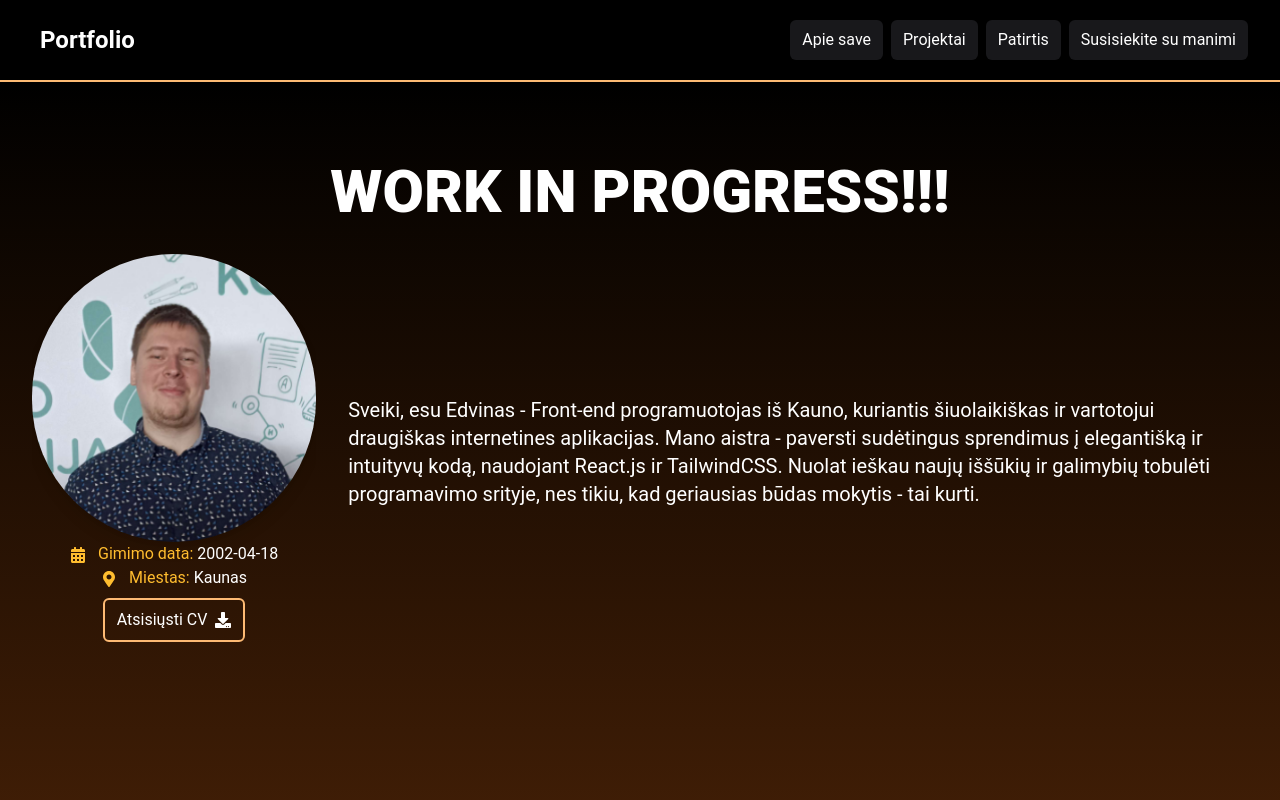
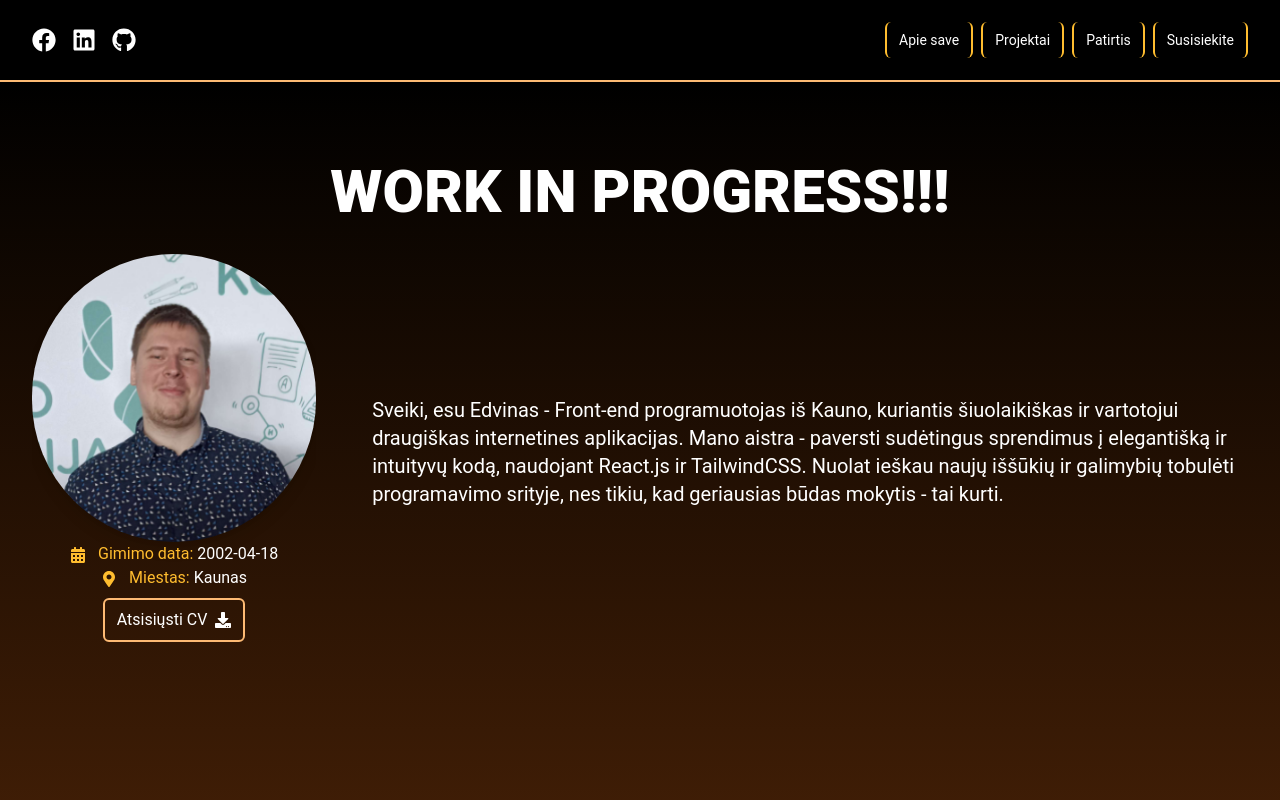
Before and after one commit to InfinitePurge/my-blog, a React (Vite) app: page / in a window 1280 px wide. Shown: the top 800 px of the page. Built offline with nearby package versions, Linux system fonts and the light colour scheme.

Commit message:
contact from added and functional

```diff
--- a/package.json
+++ b/package.json
@@ -10,6 +10,7 @@
     "preview": "vite preview"
   },
   "dependencies": {
+    "@emailjs/browser": "^4.4.1",
     "framer-motion": "^12.4.3",
     "react": "^19.0.0",
     "react-dom": "^19.0.0",
--- a/src/Components/Contact.jsx
+++ b/src/Components/Contact.jsx
@@ -1,14 +1,16 @@
-import React from 'react'
+import React, { useState } from 'react';
+import ContactModal from './ContactModal';
 import Reveal from '../Animations/Reveal'
 import { FaEnvelope } from 'react-icons/fa'
 
 
 const Contact = () => {
+  const [isContactModalOpen, setIsContactModalOpen] = useState(false);
   return (
     <section id='contact' className='bg-transparent border-b-2  border-orange-300 w-[80%] mx-auto py-20 mb-4'>
       <div className='flex flex-col items-center gap-8 mx-auto  px-4 sm:px-6 lg:px-8'>
         <Reveal>
-          <h1 className='text-white text-4xl font-bold'>
+          <h1 className='text-white text-4xl font-bold text-center'>
             Susisiekite su manimi
           </h1>
         </Reveal>
@@ -39,13 +41,17 @@ const Contact = () => {
         </Reveal>
         <Reveal>
         <div>
-          <a
-            className="text-white border-2 mt-2 hover:bg-[#ffa500] hover:text-black font-bold border-orange-300 rounded-md px-3 py-2 flex items-center gap-2"
-             href=""
-          >
-            Susisiekimo forma
-          </a>
-        </div>
+        <a
+                onClick={() => setIsContactModalOpen(true)}
+                className="text-white border-2 mt-2 hover:bg-[#ffa500] hover:text-black font-bold border-orange-300 rounded-md px-3 py-2 flex items-center gap-2 cursor-pointer"
+            >
+                Susisiekimo forma
+            </a>
+            </div>
+            <ContactModal
+                isOpen={isContactModalOpen}
+                onClose={() => setIsContactModalOpen(false)} />
+
         </Reveal>
         <h2 className='text-white text-center text-xl my-4 flex'>
           <Reveal>
--- /dev/null
+++ b/src/Components/ContactModal.jsx
@@ -0,0 +1,134 @@
+import React, { useState, useRef } from 'react';
+import { FaTimes, FaEnvelope, FaPhone, FaLinkedin } from 'react-icons/fa';
+import emailjs from '@emailjs/browser';
+
+const ContactModal = ({ isOpen, onClose }) => {
+    const form = useRef();
+    const [isSubmitting, setIsSubmitting] = useState(false);
+    const [submitStatus, setSubmitStatus] = useState(null);
+
+    const handleSubmit = (e) => {
+        e.preventDefault();
+        setIsSubmitting(true);
+        setSubmitStatus(null);
+
+        emailjs.sendForm(
+            'service_kdbdofg', //  EmailJS service ID
+            'template_z02p9ys', //  EmailJS template ID
+            form.current,
+            '0G6hhYrDZf1OR3-Zk' //  EmailJS public key
+        )
+        .then((result) => {
+            setSubmitStatus('success');
+            form.current.reset();
+            setTimeout(() => {
+                onClose();
+                setSubmitStatus(null);
+            }, 2000);
+        })
+        .catch((error) => {
+            setSubmitStatus('error');
+        })
+        .finally(() => {
+            setIsSubmitting(false);
+        });
+    };
+
+    if (!isOpen) return null;
+
+    return (
+        <div className="fixed inset-0 flex items-center justify-center z-50">
+            <div className="absolute inset-0 bg-black opacity-50" onClick={onClose}></div>
+            <div className="bg-[#121212] rounded-xl border-2 border-orange-300 p-8 max-w-md w-full mx-4 relative z-10">
+            <button
+                    onClick={onClose}
+                    className="absolute top-4 right-4 text-white hover:text-[#ffbd2f] transition-colors"
+                >
+                    <FaTimes size={24} />
+                </button>
+
+                <h2 className="text-2xl font-bold text-white mb-6 text-center">
+                    Susisiekite su manimi
+                </h2>
+
+                {submitStatus === 'success' && (
+                    <div className="mb-4 p-2 bg-green-500 text-white rounded-md text-center">
+                        Žinutė išsiųsta sėkmingai!
+                    </div>
+                )}
+                {submitStatus === 'error' && (
+                    <div className="mb-4 p-2 bg-red-500 text-white rounded-md text-center">
+                        Klaida! Bandykite dar kartą.
+                    </div>
+                )}
+
+
+                <div className="mb-6 space-y-3">
+                    <div className="flex items-center text-white gap-3">
+                        <FaEnvelope className="text-[#ffbd2f]" />
+                        <a href="mailto:edvinasbabilas@gmail.com" className="hover:text-[#ffbd2f] transition-colors">
+                            edvinasbabilas@gmail.com
+                        </a>
+                    </div>
+                    <div className="flex items-center text-white gap-3">
+                        <FaPhone className="text-[#ffbd2f]" />
+                        <a href="tel:+37060000000" className="hover:text-[#ffbd2f] transition-colors">
+                            +370 60207083
+                        </a>
+                    </div>
+                    <div className="flex items-center text-white gap-3">
+                        <FaLinkedin className="text-[#ffbd2f]" />
+                        <a href="https://www.linkedin.com/in/edvinas-babilas/"
+                           target="_blank"
+                           rel="noopener noreferrer"
+                           className="hover:text-[#ffbd2f] transition-colors">
+                            LinkedIn Profile
+                        </a>
+                    </div>
+                </div>
+
+                <form ref={form} onSubmit={handleSubmit} className="space-y-4">
+                    <div>
+                        <input
+                            type="text"
+                            name="user_name"
+                            placeholder="Jūsų vardas arba kompanijos pav."
+                            className="w-full p-2 bg-zinc-800 text-white rounded-md focus:outline-none focus:ring-2 focus:ring-[#ffbd2f]"
+                            required
+                        />
+                    </div>
+                    <div>
+                        <input
+                            type="email"
+                            name="user_email"
+                            placeholder="El. paštas"
+                            className="w-full p-2 bg-zinc-800 text-white rounded-md focus:outline-none focus:ring-2 focus:ring-[#ffbd2f]"
+                            required
+                        />
+                    </div>
+                    <div>
+                        <textarea
+                            name="message"
+                            placeholder="Jūsų žinutė"
+                            rows="4"
+                            className="w-full p-2 bg-zinc-800 text-white rounded-md focus:outline-none focus:ring-2 focus:ring-[#ffbd2f]"
+                            required
+                        ></textarea>
+                    </div>
+                    <button
+                        type="submit"
+                        disabled={isSubmitting}
+                        className={`w-full py-2 px-4 rounded-md font-medium transition-colors
+                            ${isSubmitting
+                                ? 'bg-gray-500 cursor-not-allowed'
+                                : 'bg-[#ffbd2f] text-black hover:bg-[#ffa500]'}`}
+                    >
+                        {isSubmitting ? 'Siunčiama...' : 'Siųsti'}
+                    </button>
+                </form>
+            </div>
+        </div>
+    );
+};
+
+export default ContactModal;
--- a/src/Components/Hero.jsx
+++ b/src/Components/Hero.jsx
@@ -9,14 +9,15 @@ const Hero = () => {
       <section id='home' className="bg-transparent py-20 mb-4">
         <div className="max-w-7xl mx-auto px-4 sm:px-6 lg:px-8">
           <div className="flex flex-col items-center gap-8">
-            <Reveal>
-              <h1 className="text-4xl font-extrabold text-white sm:text-5xl md:text-6xl">
-                WORK IN PROGRESS!!!
-              </h1>
-            </Reveal>
+            <div className='flex justify-center items-center text-center'>
+              <Reveal>
+                <h1 className="text-4xl font-extrabold text-white sm:text-5xl md:text-6xl">
+                  WORK IN PROGRESS!!!
+                </h1>
+              </Reveal>
+            </div>
             <div className="flex flex-col md:flex-row items-center">
-
-              <div className="float-left mr-8">
+              <div className="float-left mr-8 ">
                 <Reveal>
                   <img
                     src="/face.png"
@@ -44,7 +45,7 @@ const Hero = () => {
               </div>
 
               <Reveal>
-                <p className="text-xl text-white mt-2">
+                <p className="text-xl text-white mt-2 ml-6">
                   Sveiki, esu Edvinas - Front-end programuotojas iš Kauno, kuriantis šiuolaikiškas ir
                   vartotojui draugiškas internetines aplikacijas. Mano aistra - paversti sudėtingus
                   sprendimus į elegantišką ir intuityvų kodą, naudojant React.js ir TailwindCSS.
--- a/src/Components/Navbar.jsx
+++ b/src/Components/Navbar.jsx
@@ -1,41 +1,64 @@
 import React from 'react'
 import { HashLink as Link } from 'react-router-hash-link'
+import { FaFacebook, FaLinkedin, FaGithub } from 'react-icons/fa'
 
 const Navbar = (projects) => {
   return (
 <nav className="bg-black border-b-2 border-orange-300 sticky top-0 z-50">
     <div className="mx-auto max-w-7xl px-2 sm:px-6 lg:px-8">
-        <div className="flex h-20 items-center justify-between">
-          <div
-            className="flex flex-1 items-center justify-center md:items-stretch md:justify-start"
+        <div className="flex h-auto min-h-20 items-center justify-between flex-col sm:flex-row py-2">
+            <div className="flex w-full items-center justify-between flex-col sm:flex-row gap-4">
+                <div className="flex items-center gap-4">
+                    <a className='text-white text-2xl transition-all duration-300 ease-in-out hover:text-[#ffbd2f] hover:scale-125 hover:-translate-y-1'
+                        href="https://www.facebook.com/edvinas.babilas"
+                        target='_blank'
+                        rel='noopener noreferrer'>
+                        <FaFacebook />
+                    </a>
+                    <a className='text-white text-2xl transition-all duration-300 ease-in-out hover:text-[#ffbd2f] hover:scale-125 hover:-translate-y-1'
+                        href="https://www.linkedin.com/in/edvinas-babilas/"
+                        target='_blank'
+                        rel='noopener noreferrer'>
+                        <FaLinkedin />
+                    </a>
+                    <a className='text-white text-2xl transition-all duration-300 ease-in-out hover:text-[#ffbd2f] hover:scale-125 hover:-translate-y-1'
+                        href="https://github.com/InfinitePurge?tab=overview&from=2025-03-01&to=2025-03-09"
+                        target='_blank'
+                        rel='noopener noreferrer'>
+                        <FaGithub />
+                    </a>
+                </div>
+
+                <div className="flex items-center">
+                    <div className="flex flex-wrap justify-center gap-2">
+                        <Link
+                            smooth
+                            to="#about"
+                            className="text-white hover:bg-[#ffbd2f] border-r-2 border-[#ffbd2f]  border-l-2 hover:text-black px-3 py-2 rounded-md text-sm transition-all duration-300"
                         >
-            <Link className="flex flex-shrink-0 items-center mr-4" to="#home">
-              <span className="hidden md:block text-white text-2xl font-bold ml-2"
-                >Portfolio</span
+                            Apie save
+                        </Link>
+                        <Link
+                            smooth
+                            to="#projects"
+                            className="text-white hover:bg-[#ffbd2f] border-r-2 border-[#ffbd2f]  border-l-2 hover:text-black px-3 py-2 rounded-md text-sm transition-all duration-300"
                         >
+                            Projektai
                         </Link>
-            <div className="md:ml-auto">
-              <div className="flex space-x-2">
                         <Link
-                  to="#about"
-                  className="bg-zinc-900 hover:bg-[#ffbd2f] border-orange-300 hover:text-black text-white rounded-md px-3 py-2"
-                  >Apie save</Link
+                            smooth
+                            to="#experience"
+                            className="text-white hover:bg-[#ffbd2f] border-r-2 border-[#ffbd2f]  border-l-2 hover:text-black px-3 py-2 rounded-md text-sm transition-all duration-300"
                         >
+                            Patirtis
+                        </Link>
                         <Link
-                  to="#projects"
-                  className="bg-zinc-900 hover:bg-[#ffbd2f] border-orange-300 hover:text-black text-white rounded-md px-3 py-2"
-                  >Projektai</Link
+                            smooth
+                            to="#contact"
+                            className="text-white hover:bg-[#ffbd2f] border-r-2 border-[#ffbd2f]  border-l-2 hover:text-black px-3 py-2 rounded-md text-sm transition-all duration-300"
                         >
-                <Link
-                  to="#experience"
-                  className="bg-zinc-900 hover:bg-[#ffbd2f] border-orange-300 hover:text-black text-white rounded-md px-3 py-2"
-                  >Patirtis</Link
-                >
-                <Link
-                  to="#contact"
-                  className="bg-zinc-900 hover:bg-[#ffbd2f] border-orange-300 hover:text-black text-white rounded-md px-3 py-2"
-                  >Susisiekite su manimi</Link
-                >
+                            Susisiekite
+                        </Link>
                     </div>
                 </div>
             </div>
```
Also changed, not shown: 1 other file (tests, documents, lock files or other folders). Lines whose indentation alone changed are shown as unchanged.
